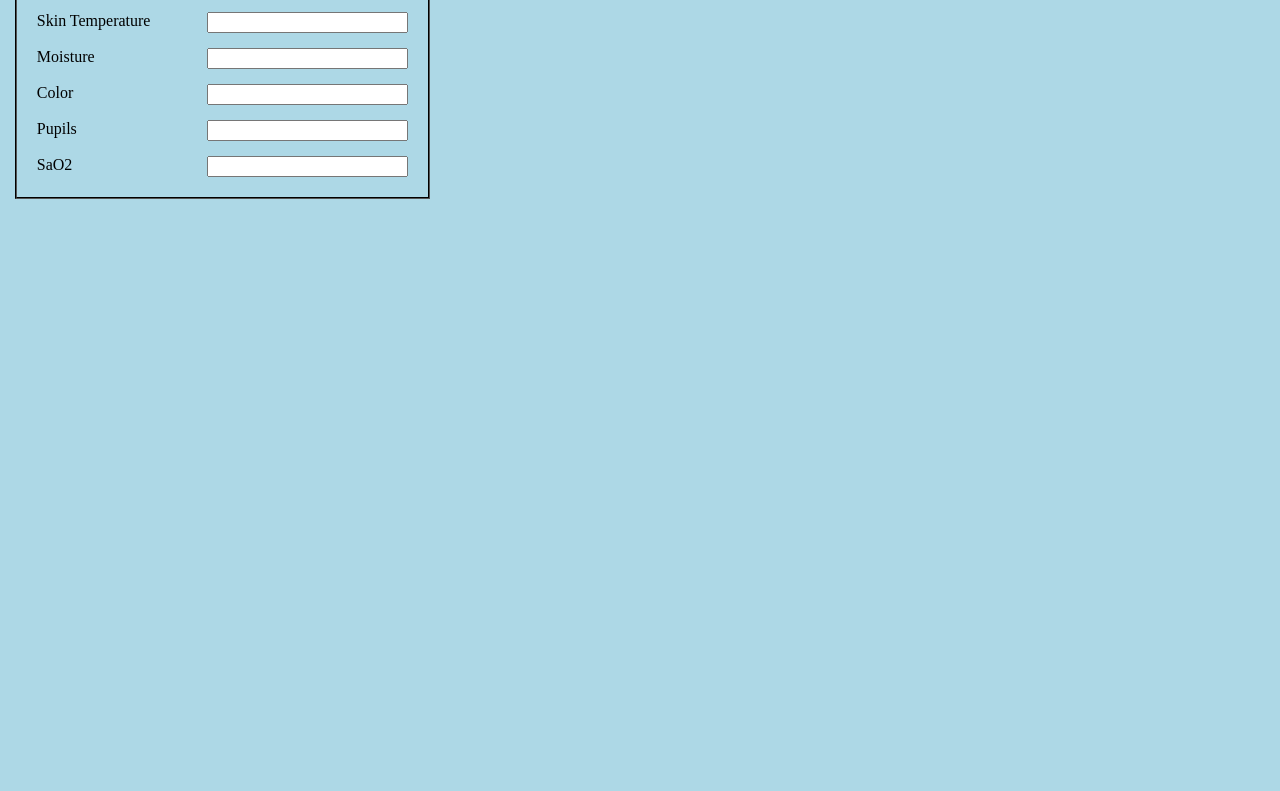
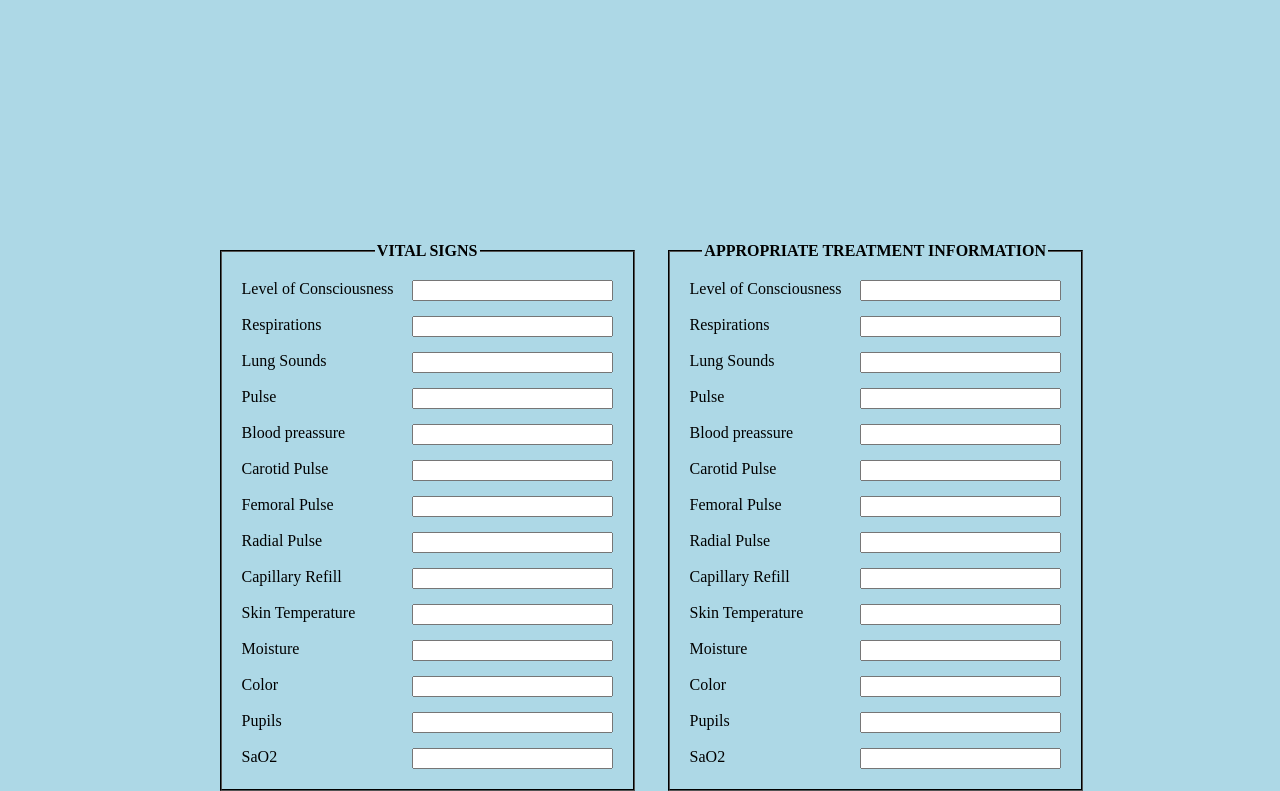
Before and after one commit to boston1998/JavaMedTestGen, a plain HTML site: page Student/html/student.html in a window 1280 px wide. Shown: the part 358-1149 px from the top of the page. Before the commit the page ends 800 px from the top, so only its background shows below. Drawn offline with Linux system fonts and the light colour scheme.

Commit message:
more form updates

```diff
--- a/Student/css/student.css
+++ b/Student/css/student.css
@@ -18,7 +18,15 @@ legend {
 /*Styling for the fieldset Vitals*/
 #vitals{
 	position:absolute;
-	left:1%;
+	left:17%;
+	top: 600px;
+}
+
+/*Styling for the fieldset Appropriate Treatment*/
+#aTreatment{
+	position:absolute;
+	left:52%;
+	top: 600px;
 }
 
 /*refers to all input fields, meant for the ones inside the fieldset*/
--- a/Student/html/student.html
+++ b/Student/html/student.html
@@ -9,9 +9,10 @@
 	<fieldset id="vitals">
 		<!--Title for the fieldset -->
 		<legend><b>VITAL SIGNS</b></legend>
-		Level of Consciousness <input type = "text", id = "con", value="Knocked out", readonly></input><br><br>
-		Respirations <input type = "number", id = "resp", value="0", readonly></input><br><br>
-		Lung Sounds <input type = "text", id = "lung", value="bad", readonly></input><br><br>
+		<!--Since these will be auto filled, they should be unchangable. readonly-->
+		Level of Consciousness <input type = "text", id = "con", readonly></input><br><br>
+		Respirations <input type = "number", id = "resp",  readonly></input><br><br>
+		Lung Sounds <input type = "text", id = "lung", readonly></input><br><br>
 		Pulse <input type = "number", id = "pulse", readonly></input><br><br>
 		Blood preassure <input type = "text", id = "preassure", readonly></input><br><br>
 		Carotid Pulse <input type = "text", id = "cPulse", readonly></input><br><br>
@@ -24,5 +25,23 @@
 		Pupils <input type = "text", id = "pupil", readonly></input><br><br>
 		SaO2 <input type = "number", id = "sao2", readonly></input>
 	</fieldset>
+	<br>
+	<fieldset id="aTreatment">
+		<legend><b>APPROPRIATE TREATMENT INFORMATION</b></legend>
+		Level of Consciousness <input type = "text", id = "acon", readonly></input><br><br>
+		Respirations <input type = "number", id = "aresp", readonly></input><br><br>
+		Lung Sounds <input type = "text", id = "alung", readonly></input><br><br>
+		Pulse <input type = "number", id = "apulse", readonly></input><br><br>
+		Blood preassure <input type = "text", id = "apreassure", readonly></input><br><br>
+		Carotid Pulse <input type = "text", id = "acPulse", readonly></input><br><br>
+		Femoral Pulse <input type = "text", id = "afPulse", readonly></input><br><br>
+		Radial Pulse <input type = "text", id = "arPulse", readonly></input><br><br>
+		Capillary Refill <input type = "text", id = "acRefill", readonly></input><br><br>
+		Skin Temperature <input type = "text", id = "atemp", readonly></input><br><br>
+		Moisture <input type = "text", id = "amoisture", readonly></input><br><br>
+		Color <input type = "text", id = "acolor", readonly></input><br><br>
+		Pupils <input type = "text", id = "apupil", readonly></input><br><br>
+		SaO2 <input type = "number", id = "asao2", readonly></input>
+	</fieldset>
 </body>
 </html>
--- a/Teacher/css/teacher.css
+++ b/Teacher/css/teacher.css
@@ -98,7 +98,7 @@ button:active{
 /*Styling for CACC logo, bottom middle of the screen*/
 #caccLogo{
 	position: absolute;
-	bottom: -500px;
+	bottom: -650px;
 	left: 45%;
 }
 
```
Also changed, not shown: Teacher/html/teacher.html (indentation only).
